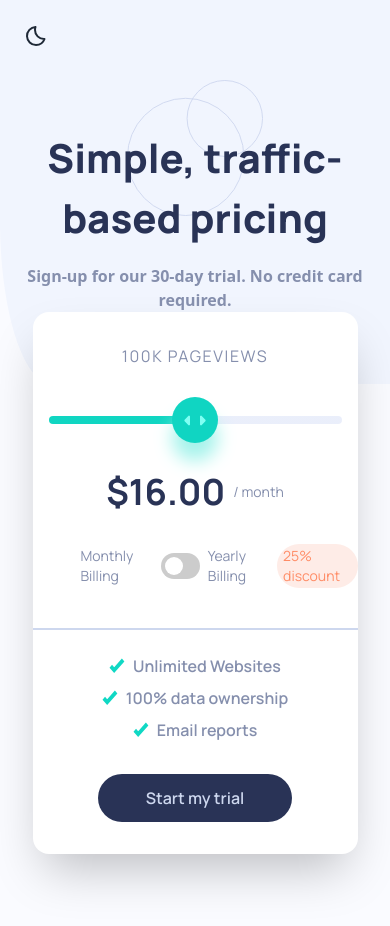
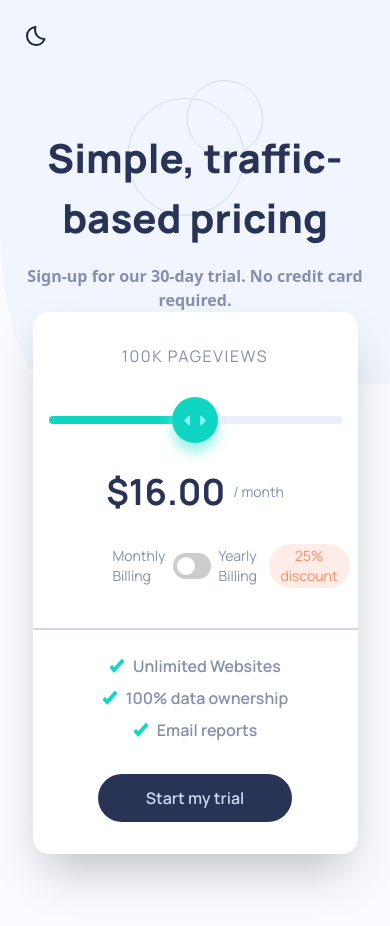
Before and after one commit to yash2324/assignment-march-2024, a React (Vite) app: page / in a window 390 px wide. Shown: the top 926 px of the page. Built offline with nearby package versions, Linux system fonts and the light colour scheme.

Commit message:
fixed css

```diff
--- a/src/card.css
+++ b/src/card.css
@@ -20,8 +20,8 @@
   background-repeat: no-repeat;
   border-radius: 50%;
   cursor: pointer;
-  box-shadow: 0px 18px 18px hsl(174, 77%, 80%);
-  transition: box-shadow 2s ease;
+  box-shadow: 0px 10px 12px hsl(174, 77%, 80%);
+  transition: box-shadow 1s ease;
 }
 .slider {
   position: absolute;
@@ -52,7 +52,7 @@ input:checked + .slider {
 }
 
 input:checked + .slider:before {
-  transform: translateX(26px);
+  transform: translateX(32px);
 }
 
 .slider.round {
@@ -66,7 +66,7 @@ input:checked + .slider:before {
 .switch {
   position: relative;
   display: inline-block;
-  width: 50px;
+  width: 70px;
   height: 26px;
 }
 
--- a/src/components/Card.tsx
+++ b/src/components/Card.tsx
@@ -80,8 +80,8 @@ const Card = () => {
             </span>
           </div>
         </div>
-        <div className=" relative flex justify-center items-center w-full mb-10 pl-12 gap-2 sm:gap-6 ">
-          <div className="text-sm text-bluish-grayish dark:text-gray-300">
+        <div className=" relative flex justify-center items-center w-full mx-auto  mb-10 pl-10 md:pl-12 gap-2 sm:gap-6 ">
+          <div className="text-sm text-bluish-grayish pl-10 dark:text-gray-300">
             Monthly Billing
           </div>
           <label className="switch">
@@ -94,7 +94,7 @@ const Card = () => {
           <div className="text-bluish-grayish dark:text-gray-300 text-sm">
             Yearly Billing
           </div>
-          <div className="bg-reddish-grayish text-reddish-light rounded-full px-1.5 py-0.5 text-sm">
+          <div className="bg-reddish-grayish text-reddish-light rounded-full px-3 mr-2 text-center  lg:px-1.5 py-0.5 text-sm">
             25% discount
           </div>
         </div>
```
